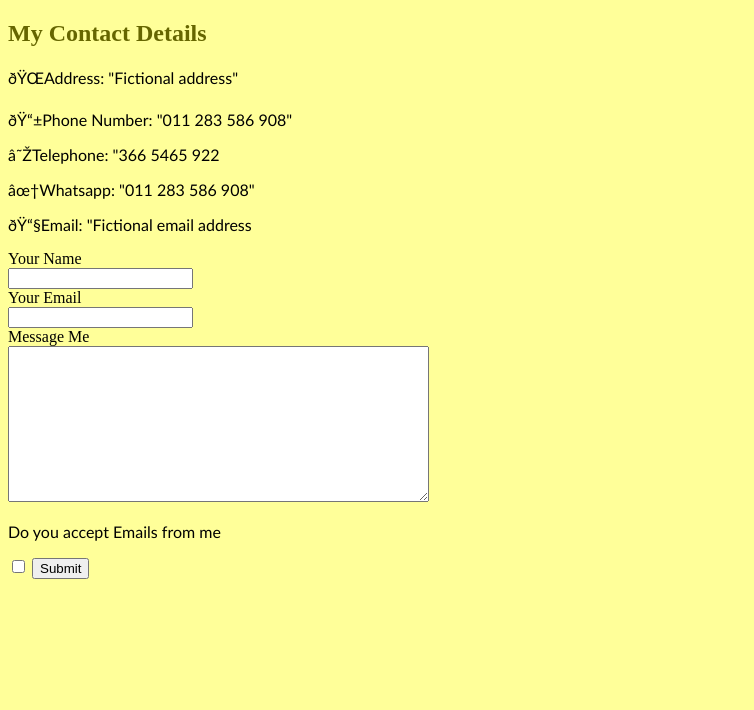
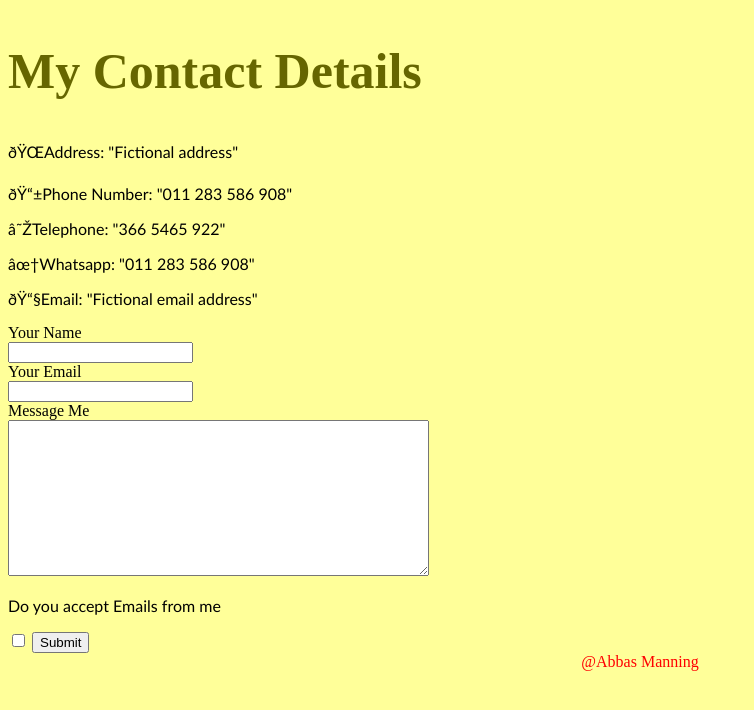
Before and after one commit to Abbazz2020/Abbas-s-personal-site, a plain HTML site: page contact.html in a window 1280 px wide. Shown: the whole page, without its empty margins (0-754 px from the left). Drawn offline with Linux system fonts and the light colour scheme; files that its build step writes are made by us from their sources.

Commit message:
Update contact.html

```diff
--- a/contact.html
+++ b/contact.html
@@ -3,21 +3,21 @@
         <head>
             <meta "charset=utf-8" />
             <title>♣ Abbas's Personal site</title>
-            <link rel="stylesheet" href="style.css">
+            <link rel="stylesheet" href="css/style.css">
         </head>
 
         <body>
 
 
-                <h2 class="contact">My Contact Details</h2>
+                <h2 class="contact-me">My Contact Details</h2>
 
                 <p>🌏Address: "Fictional address" </p>
                 <p>📱Phone Number: "011 283 586 908"</p>
-                <p>☎Telephone: "366 5465 922</p>
+                <p>☎Telephone: "366 5465 922"</p>
                 <p>✆Whatsapp: "011 283 586 908"</p>
-                <p>📧Email: "Fictional email address</p>
+                <p>📧Email: "Fictional email address"</p>
 
-                <form class="contact me"action="index.html" method="post">
+                <form action="index.html" method="post">
                 <label class="">Your Name</label>
                 <br>
                 <input type="text"name=value"">
@@ -34,5 +34,9 @@
                 <input type="submit"Address=value"">
                 </form>
 
+                 <center>
+                 <a href = "index.html">@Abbas Manning</a>
+                 </center>
+
     </body>
     </html>
```
